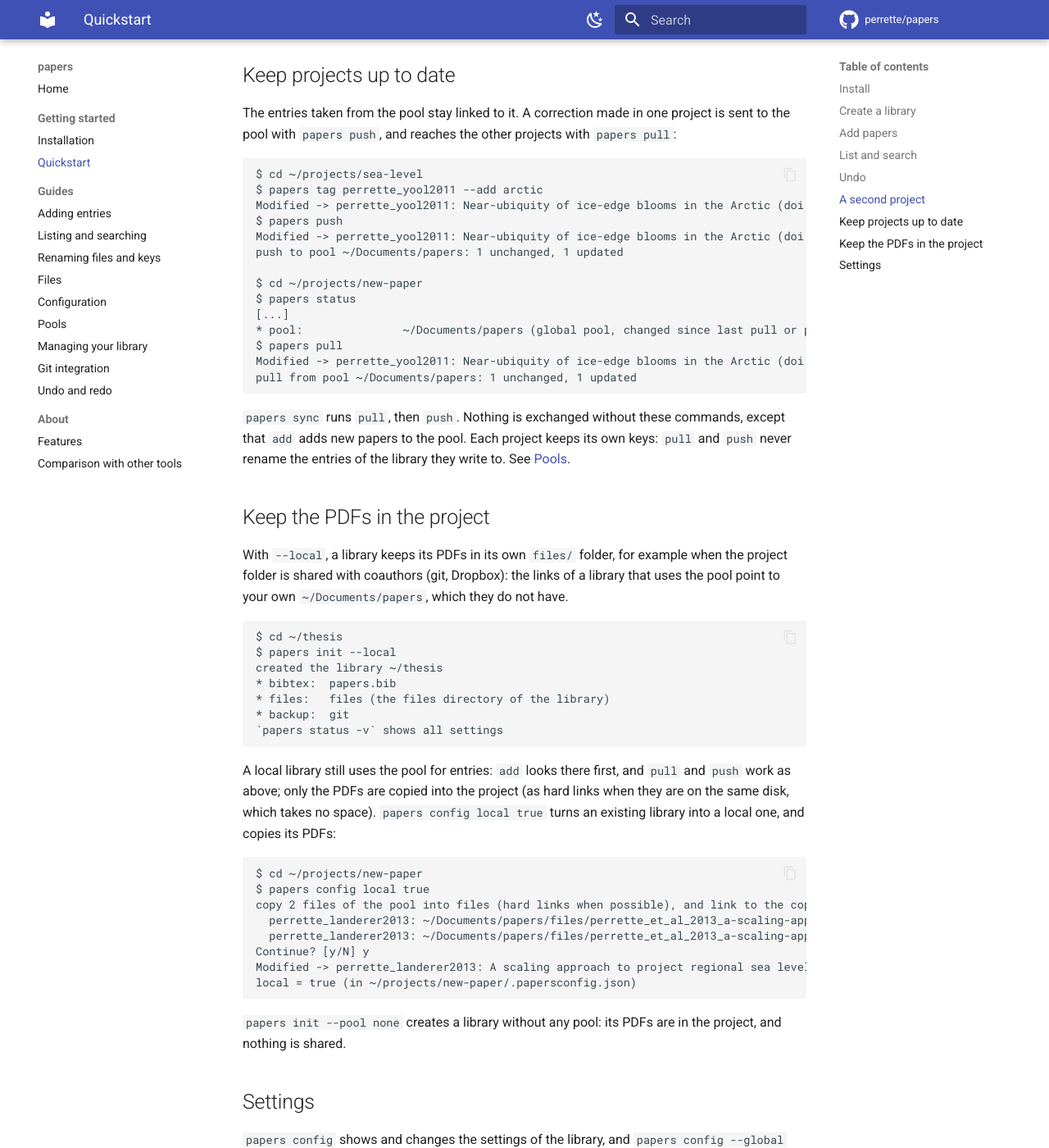
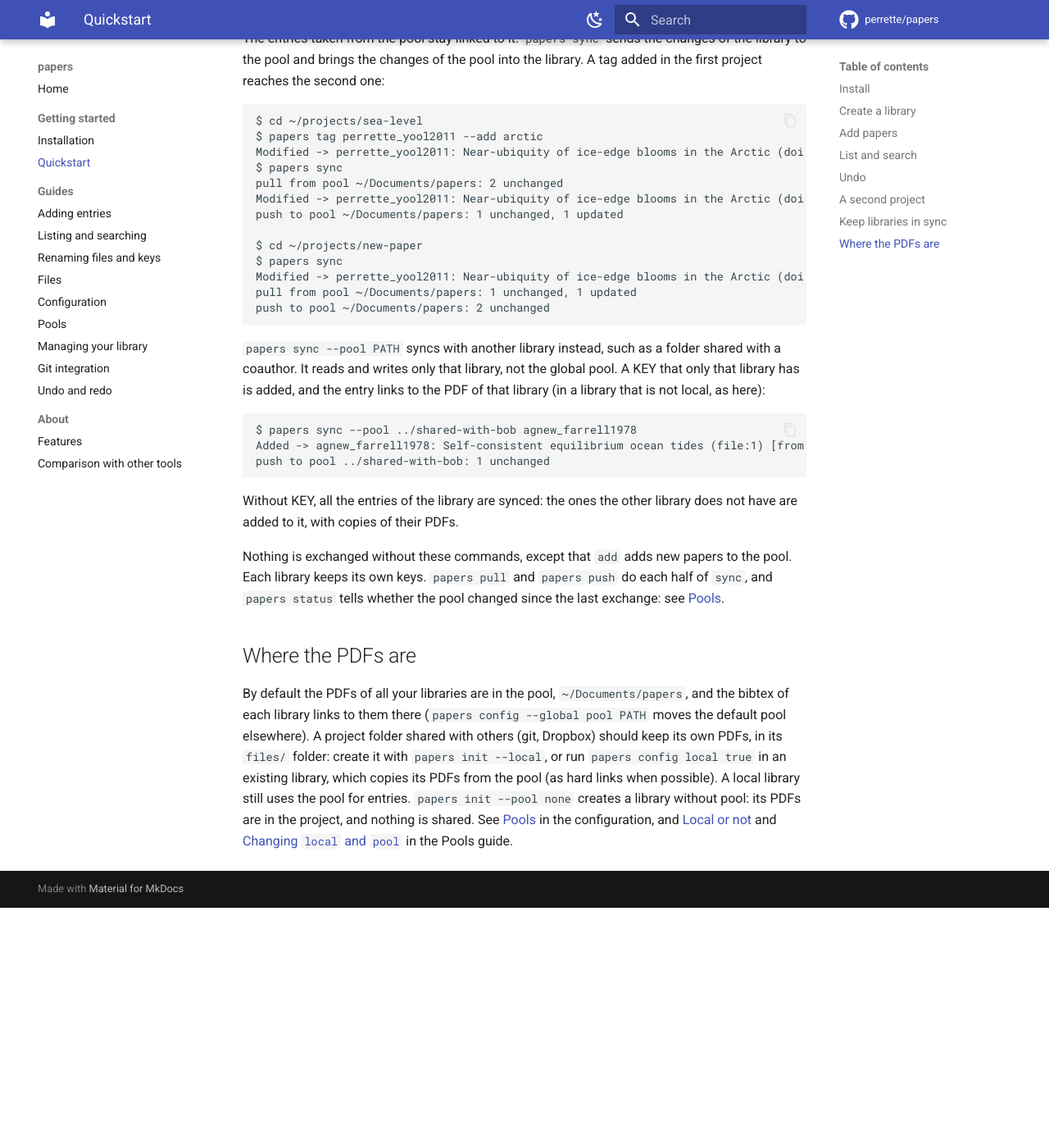
Before and after one commit to perrette/papers, an MkDocs documentation site: the page built from docs/quickstart.md, in a window 1280 px wide and 1400 px high, scrolled down 2592 px. Shown: the whole window at 82% size. Built offline with MkDocs 1.6.1 and Material for MkDocs 9.7.7, drawn with Linux system fonts in a browser that asks for light colours; comment, search, counter and statistics services are not loaded; the version menu is left out; after the commit the page ends 3699 px from its top, so only the background shows below that; some of the changed text lies outside the part shown.

Commit message:
docs: shorter quickstart; pools guide covers sync --pool and undo in a pool
The quickstart now ends with sync (with the pool and with another
library) and one paragraph on where the PDFs are, and links to the Pools
guide for pull, push and status. The Pools guide documents add --key,
sync KEY and sync --pool PATH, and undo in a pool.

````diff
--- a/docs/comparison.md
+++ /dev/null
@@ -1,25 +0,0 @@
-# Comparison with other tools
-
-## Why not JabRef, Zotero or Mendeley (or...) ?
-
-- JabRef (2.10) is nice, light-weight, but is not so good at managing PDFs.
-- Zotero (5.0) features excellent PDF import capability, but it needs to be done
-  manually one by one and is a little slow. Not very flexible.
-- Mendeley (1.17) is perfect at automatically extracting metadata from
-  downloaded PDFs and managing your PDF library, but it is not open source, and
-  many issues remain (own experience, Ubuntu 14.04, Desktop Version 1.17):
-    - very unstable
-    - PDF automatic naming is too verbose, and sometimes the behaviour is
-      unexpected (some PDFs remain in an obscure Downloaded folder, instead of
-      in the main collection)
-    - somewhat heavy (it offers functions of online syncing, etc)
-    - poor search capability (related to the point above)
-
-Above-mentioned issues will with no doubt be improved in future releases, but
-they are a starting point for this project. Anyway, a command-line tool is per
-se a good idea for faster development, as noted
-[here](https://forums.zotero.org/discussion/43386/zotero-cli-version), but so
-far I could only find zotero clients for their online API (like
-[pyzotero](https://github.com/urschrei/pyzotero) or
-[zotero-cli](https://github.com/jbaiter/zotero-cli)). Please contact me if you
-know another interesting project.
--- a/docs/pools.md
+++ b/docs/pools.md
@@ -166,6 +166,10 @@ entry, without querying crossref:
   the PDF metadata, or a DOI of its text whose title in the pool appears in
   the text) is in the pool;
 - a DOI (`papers add --doi DOI`) that a pool entry has;
+- a key (`papers add --key KEY`, with no file, DOI or other field) that a
+  pool entry has, ignoring case: the entry keeps the pool key. Without such
+  an entry (and without a library entry of that key), `add` stops with an
+  error;
 - an entry of an added bibtex that is the same paper as a pool entry: the
   pool's fields are taken, the entry keeps its key, and its fields that the
   pool entry does not have are kept.
@@ -284,6 +288,22 @@ papers sync [KEY...|-] [--pool PATH] [--on-duplicate MODE]
 runs `papers pull`, then `papers push` of the same entries (all without
 KEY). If the pull leaves conflicts undecided (skipped, or the dialogue
 quit), nothing is pushed: decide them with `papers pull`, then sync again.
+A KEY that only the pool has is added to the library, as with `pull`;
+`sync` has no `--all`.
+
+With `--pool PATH`, `sync` reads and writes only the library at `PATH`, not
+the pool of the library. The entries taken from it link to its files in a
+library that is not local (in a local library, they are copied as the
+`files` setting says), and the entries pushed to it get copies of their
+files in its files directory.
+
+## Undo in a pool
+
+A pool is a library with its own backup history (see
+[Git integration](git.md)). `papers undo` in a library undoes a change of
+that library only: an entry that `add` also added to the pool stays in the
+pool. To undo a change in the pool, run the command in the pool, e.g.
+`papers -C ~/Documents/papers undo` for the global pool.
 
 ## `papers export`
 
--- a/docs/quickstart.md
+++ b/docs/quickstart.md
@@ -91,121 +91,91 @@ perrette_yool2011: Near-ubiquity of ice-edge blooms in the Arctic (doi:10.5194/b
 
 Every change to the bibtex is recorded in a git repository of its own, so
 `papers undo` takes back the last change of the library (when git is
-installed). It acts on this library only: the pool keeps what was added to
-it. See [Git integration](git.md).
+installed), and `papers redo` restores it:
+
+```
+$ papers undo
+undo: papers.bib restored to 7f9ad3e papers add --doi 10.5194/bg-8-515-2011 (2026-10-22 15:37)
+$ papers redo
+redo: papers.bib restored to 55b0a37 papers file attach perrette_landerer2013 /home/you/Downloads/esd-4-11-2013-supplement.pdf (2026-10-22 15:37)
+```
+
+The pool is a library with its own git history: `papers undo` in a project
+undoes only the project, and `papers -C ~/Documents/papers undo` undoes a
+change in the pool. See [Undo and redo](undo-redo.md) and
+[Undo in a pool](pools.md#undo-in-a-pool).
 
 ## A second project
 
-In another project, a paper that is already in the pool is taken from it:
-nothing is fetched online, and the PDF is not stored twice.
+In another project, `add --doi` or `add --key` finds a paper that is already
+in the pool: nothing is fetched online, and the PDF is not stored twice.
 
 ```
 $ cd ~/projects/new-paper
 $ papers init
 $ papers add --doi 10.5194/esd-4-11-2013
 Added -> perrette_landerer2013: A scaling approach to project regional sea level rise and it... (doi:10.5194/esd-4-11-2013, files:2) [from pool ~/Documents/papers]
-```
-
-Take entries from the pool by key (or DOI) with `pull`:
-
-```
-$ papers pull perrette_yool2011
+$ papers add --key perrette_yool2011
 Added -> perrette_yool2011: Near-ubiquity of ice-edge blooms in the Arctic (doi:10.5194/bg-8-515-2011) [from pool ~/Documents/papers]
-```
-
-or all the entries of an earlier project:
-
-```
-$ cd ~/projects/review
-$ papers init
-$ papers pull --pool ../sea-level --all
-Added -> perrette_landerer2013: A scaling approach to project regional sea level rise and it... (doi:10.5194/esd-4-11-2013, files:2) [from pool ../sea-level]
-Added -> perrette_yool2011: Near-ubiquity of ice-edge blooms in the Arctic (doi:10.5194/bg-8-515-2011) [from pool ../sea-level]
-pull from pool ../sea-level: 2 added
 ```
 
 The pool is an ordinary library: `papers -C ~/Documents/papers list` lists
 all your papers.
 
-## Keep projects up to date
+## Keep libraries in sync
 
-The entries taken from the pool stay linked to it. A correction made in one
-project is sent to the pool with `papers push`, and reaches the other
-projects with `papers pull`:
+The entries taken from the pool stay linked to it. `papers sync` sends the
+changes of the library to the pool and brings the changes of the pool into
+the library. A tag added in the first project reaches the second one:
 
 ```
 $ cd ~/projects/sea-level
 $ papers tag perrette_yool2011 --add arctic
 Modified -> perrette_yool2011: Near-ubiquity of ice-edge blooms in the Arctic (doi:10.5194/bg-8-515-2011, arctic)
-$ papers push
+$ papers sync
+pull from pool ~/Documents/papers: 2 unchanged
 Modified -> perrette_yool2011: Near-ubiquity of ice-edge blooms in the Arctic (doi:10.5194/bg-8-515-2011, arctic) [in pool ~/Documents/papers]
 push to pool ~/Documents/papers: 1 unchanged, 1 updated
 
 $ cd ~/projects/new-paper
-$ papers status
-[...]
-* pool:               ~/Documents/papers (global pool, changed since last pull or push)
-$ papers pull
+$ papers sync
 Modified -> perrette_yool2011: Near-ubiquity of ice-edge blooms in the Arctic (doi:10.5194/bg-8-515-2011, arctic) [from pool ~/Documents/papers]
 pull from pool ~/Documents/papers: 1 unchanged, 1 updated
+push to pool ~/Documents/papers: 2 unchanged
 ```
 
-`papers sync` runs `pull`, then `push`. Nothing is exchanged without these
-commands, except that `add` adds new papers to the pool. Each project keeps
-its own keys: `pull` and `push` never rename the entries of the library
-they write to. See [Pools](pools.md).
-
-## Keep the PDFs in the project
-
-With `--local`, a library keeps its PDFs in its own `files/` folder, for
-example when the project folder is shared with coauthors (git, Dropbox):
-the links of a library that uses the pool point to your own
-`~/Documents/papers`, which they do not have.
+`papers sync --pool PATH` syncs with another library instead, such as a
+folder shared with a coauthor. It reads and writes only that library, not
+the global pool. A KEY that only that library has is added, and the entry
+links to the PDF of that library (in a library that is not local, as
+here):
 
 ```
-$ cd ~/thesis
-$ papers init --local
-created the library ~/thesis
-* bibtex:  papers.bib
-* files:   files (the files directory of the library)
-* backup:  git
-`papers status -v` shows all settings
+$ papers sync --pool ../shared-with-bob agnew_farrell1978
+Added -> agnew_farrell1978: Self-consistent equilibrium ocean tides (file:1) [from pool ../shared-with-bob]
+push to pool ../shared-with-bob: 1 unchanged
 ```
 
-A local library still uses the pool for entries: `add` looks there first,
-and `pull` and `push` work as above; only the PDFs are copied into the
-project (as hard links when they are on the same disk, which takes no
-space). `papers config local true` turns an existing library into a local
-one, and copies its PDFs:
+Without KEY, all the entries of the library are synced: the ones the other
+library does not have are added to it, with copies of their PDFs.
 
-```
-$ cd ~/projects/new-paper
-$ papers config local true
-copy 2 files of the pool into files (hard links when possible), and link to the copies (the pool keeps its files):
-  perrette_landerer2013: ~/Documents/papers/files/perrette_et_al_2013_a-scaling-approach-to-project-regional-sea-level-rise-and-its-uncertainties.pdf
-  perrette_landerer2013: ~/Documents/papers/files/perrette_et_al_2013_a-scaling-approach-to-project-regional-sea-level-rise-and-its-uncertainties--esd-4-11-2013-supplement.pdf
-Continue? [y/N] y
-Modified -> perrette_landerer2013: A scaling approach to project regional sea level rise and it... (doi:10.5194/esd-4-11-2013, files:2)
-local = true (in ~/projects/new-paper/.papersconfig.json)
-```
+Nothing is exchanged without these commands, except that `add` adds new
+papers to the pool. Each library keeps its own keys. `papers pull` and
+`papers push` do each half of `sync`, and `papers status` tells whether the
+pool changed since the last exchange: see [Pools](pools.md).
 
-`papers init --pool none` creates a library without any pool: its PDFs are
-in the project, and nothing is shared.
+## Where the PDFs are
 
-## Settings
-
-`papers config` shows and changes the settings of the library, and
-`papers config --global` the defaults of your user account. For example,
-to keep the pool elsewhere:
-
-```
-$ papers config --global pool /data/papers
-```
-
-or to use no pool at all:
-
-```
-$ papers config --global pool none
-```
-
-See [Configuration](configuration.md).
+By default the PDFs of all your libraries are in the pool,
+`~/Documents/papers`, and the bibtex of each library links to them there
+(`papers config --global pool PATH` moves the default pool elsewhere). A
+project folder shared with others (git, Dropbox) should keep its own PDFs,
+in its `files/` folder: create it with `papers init --local`, or run
+`papers config local true` in an existing library, which copies its PDFs
+from the pool (as hard links when possible). A local library still uses
+the pool for entries. `papers init --pool none` creates a library without
+pool: its PDFs are in the project, and nothing is shared. See
+[Pools](configuration.md#pools) in the configuration, and
+[Local or not](pools.md#local-or-not) and
+[Changing `local` and `pool`](pools.md#changing-local-and-pool) in the Pools
+guide.
````
